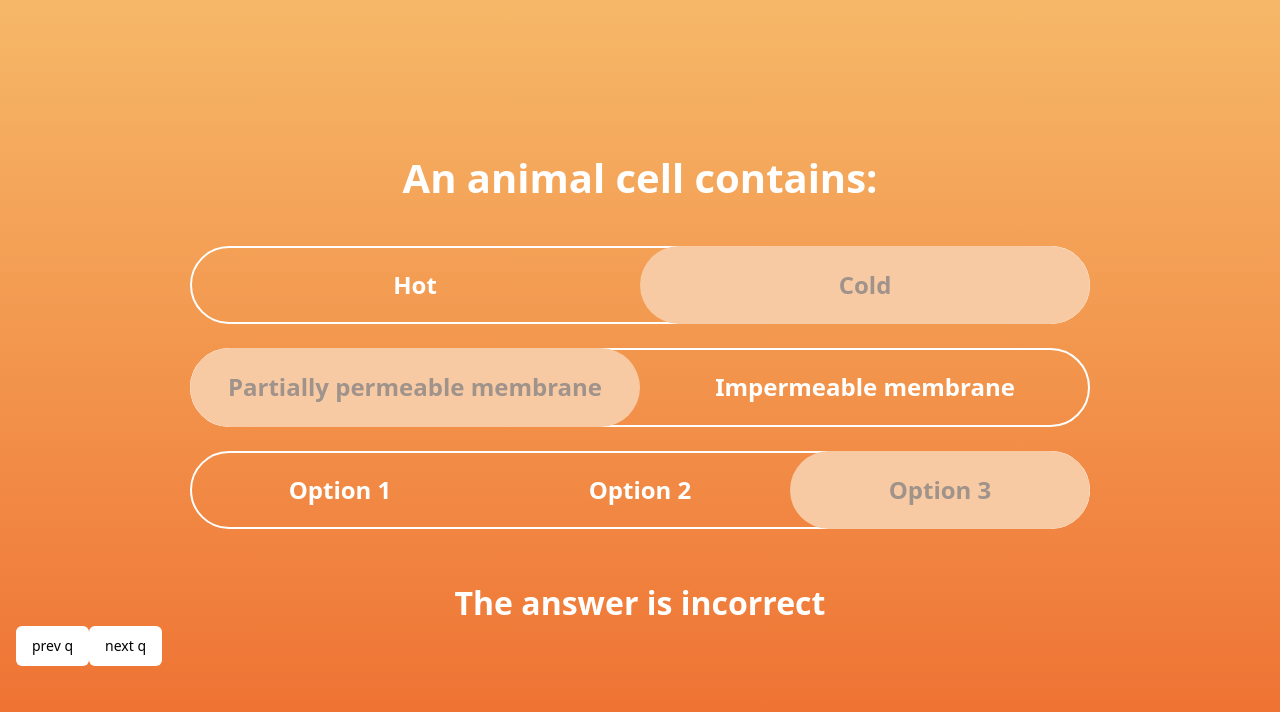
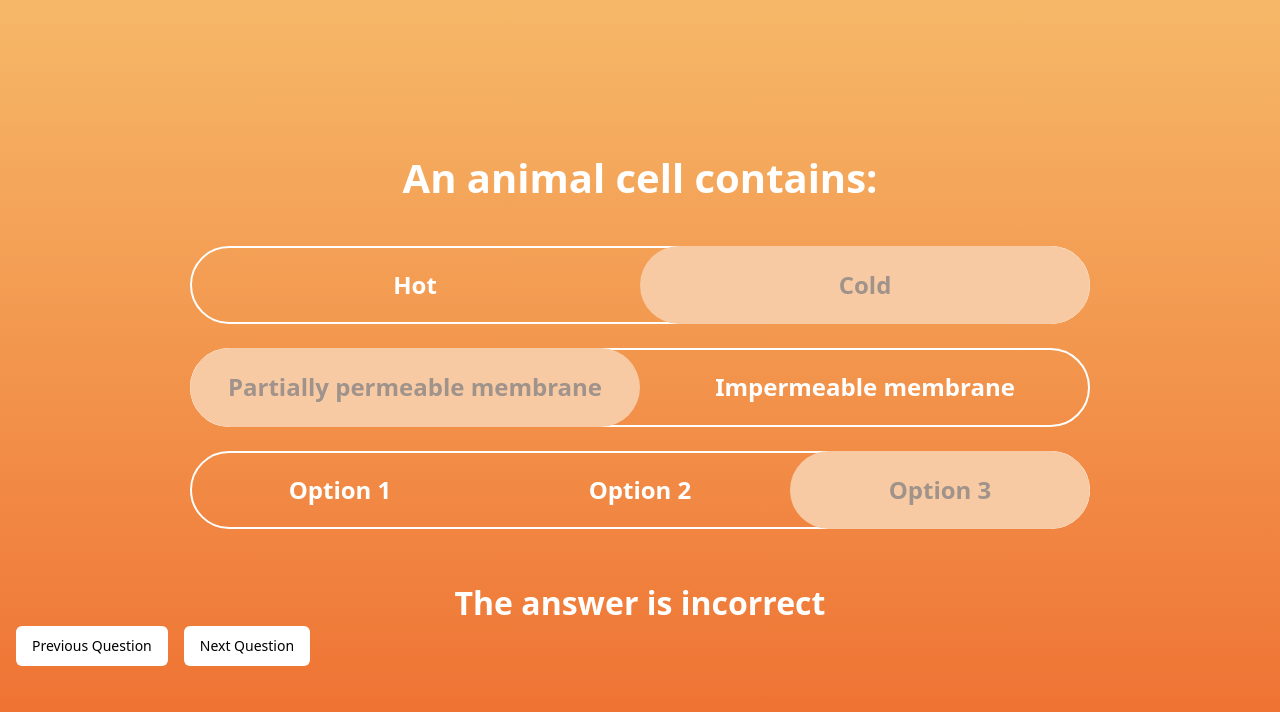
Before and after one commit to VHall1/seneca, a React (Vite) app: page / in a window 1280 px wide. Shown: the top 712 px of the page. Built offline with nearby package versions, Linux system fonts and the light colour scheme.

Commit message:
add test for switching questions

```diff
--- a/src/components/ToggleGroup/ToggleGroup.tsx
+++ b/src/components/ToggleGroup/ToggleGroup.tsx
@@ -57,20 +57,20 @@ export function ToggleGroup({ questions: rawQuestions }: ToggleGroupProps) {
       answers={allAnswers[activeQuestion.id]}
       onChange={handleOnChange}
     >
-      <div className="flex">
+      <div className="flex gap-4">
         <Button
           onClick={() =>
             setActiveQuestionIndex(getPrev(questions, activeQuestionIndex))
           }
         >
-          prev q
+          Previous Question
         </Button>
         <Button
           onClick={() =>
             setActiveQuestionIndex(getNext(questions, activeQuestionIndex))
           }
         >
-          next q
+          Next Question
         </Button>
       </div>
     </ToggleGroupItem>
```
Also changed, not shown: 1 other file (tests, documents, lock files or other folders).
